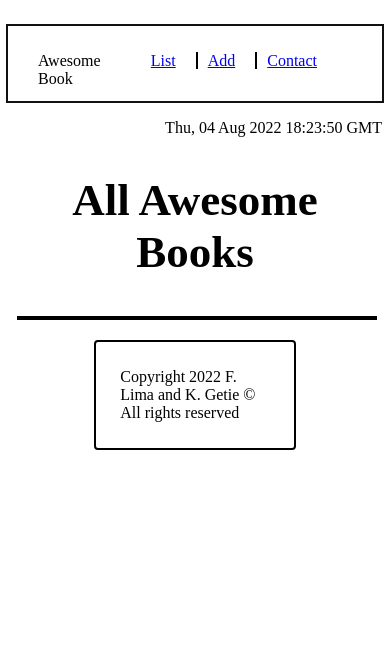
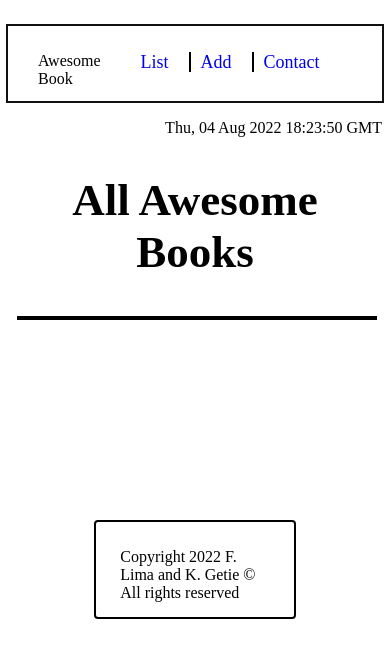
Before and after one commit to limavfabio/fabio-kumilachew-awesome-books, a website: page index.html in a window 390 px wide. Shown: the top 658 px of the page. Drawn offline with Linux system fonts and the light colour scheme.

Commit message:
update stylings

```diff
--- a/styles/styles.css
+++ b/styles/styles.css
@@ -34,7 +34,10 @@ section {
   padding-right: 10px;
   width: 100%;
 }
-
+li a {
+  text-decoration: none;
+  font-size: 18px;
+}
 .nav-list {
   display: flex;
   align-items: center;
@@ -85,6 +88,12 @@ section {
     align-items: right;
     justify-content: right;
     margin-left: auto;
+  }
+  .footer {
+    height: 75px;
+    border: 2px solid #111;
+    margin: 16px 0;
+    width: 80%;
   }
 }
 
@@ -167,6 +176,9 @@ section h1 {
   max-width: 300px;
 }
 
+section h2 {
+  text-align: center;
+}
 .black-line {
   border-bottom: 3px solid black;
 }
@@ -174,11 +186,9 @@ section h1 {
   border: 2px solid #000;
   border-radius: 4px;
   margin-bottom: 0;
-  margin-top: 20px;
+  margin-top: 200px;
   padding: 10px 24px;
   font-weight: 500;
-  bottom: 16px;
-  /* left: 0; */
   width: 40%;
 }
 
```
